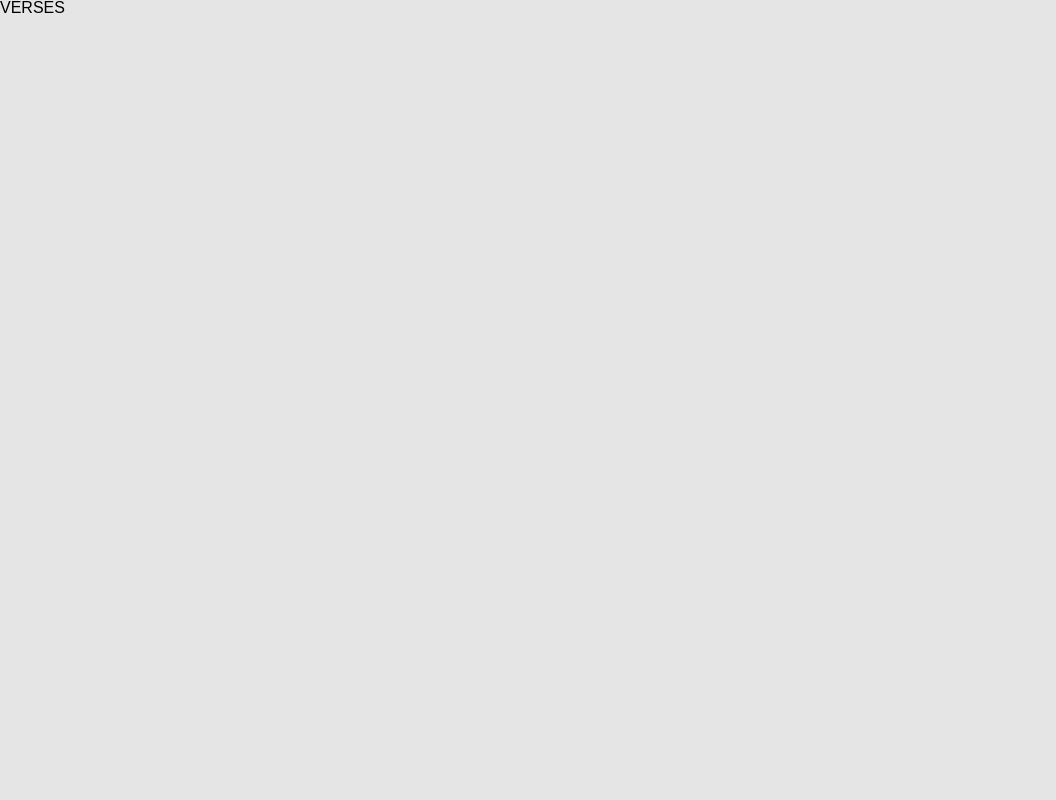
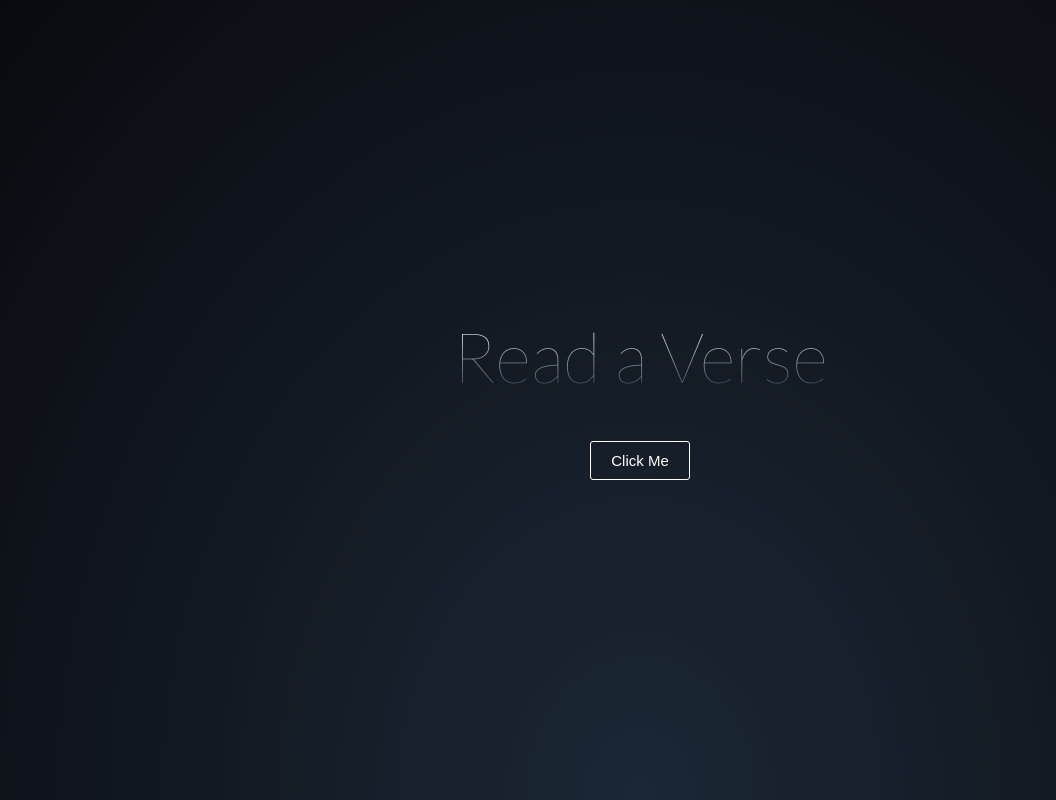
Before and after one commit to natividadesusana/read-a-verse, a React (Create React App) app: page / in a window 1280 px wide. Shown: the whole page, without its empty margins (0-1056 px from the left). Built offline with nearby package versions, Linux system fonts and the light colour scheme.

Commit message:
created page style

```diff
--- a/public/index.html
+++ b/public/index.html
@@ -8,6 +8,12 @@
       rel="icon"
       href="https://cdn-icons-png.flaticon.com/512/5318/5318871.png"
     />
+    <link rel="preconnect" href="https://fonts.googleapis.com" />
+    <link rel="preconnect" href="https://fonts.gstatic.com" crossorigin />
+    <link
+      href="https://fonts.googleapis.com/css2?family=Lato:wght@100&display=swap"
+      rel="stylesheet"
+    />
     <title>Read a Verse</title>
   </head>
 
--- a/src/App.js
+++ b/src/App.js
@@ -1,3 +1,5 @@
+import VersePage from "./components/VersePage";
+
 export default function App() {
-  return "VERSES";
+  return <VersePage />;
 }
--- /dev/null
+++ b/src/components/VersePage.js
@@ -0,0 +1,11 @@
+import { Container ,Title, Button } from "./styles";
+
+export default function VersePage() {
+
+  return (
+    <Container>
+      <Title>Read a Verse</Title>
+      <Button>Click Me</Button>
+    </Container>
+  );
+}
--- /dev/null
+++ b/src/components/styles.js
@@ -0,0 +1,36 @@
+import styled from "styled-components";
+
+export const Container = styled.div`
+  box-sizing: border-box;
+  background: radial-gradient(ellipse at bottom, #1b2735 0%, #090a0f 100%);
+  display: flex;
+  flex-direction: column;
+  justify-content: center;
+  align-items: center;
+  height: 100vh;
+`;
+
+export const Title = styled.h1`
+  background-image: linear-gradient(white, #38495a);
+  -webkit-background-clip: text;
+  -webkit-text-fill-color: transparent;
+  font-size: 70px;
+  max-width: 50%;
+`;
+
+export const Button = styled.button`
+  color: white;
+  margin-top: 50px;
+  font-size: 15px;
+  border-radius: 3px;
+  background-color: transparent;
+  border: 1px solid white;
+  padding: 10px 20px;
+  transition: all 0.3s ease;
+  cursor: pointer;
+
+  &:hover {
+    background-color: white;
+    color: black;
+  }
+`;
--- a/src/styles/GlobalStyle.js
+++ b/src/styles/GlobalStyle.js
@@ -29,6 +29,8 @@ const GlobalStyle = createGlobalStyle`
 		line-height: 1;
 		font-family: 'Lexend Deca', sans-serif;
 		background-color: #E5E5E5;
+		font-family: 'Lato', sans-serif;
+
 	}
 	ol, ul {
 		list-style: none;
```
